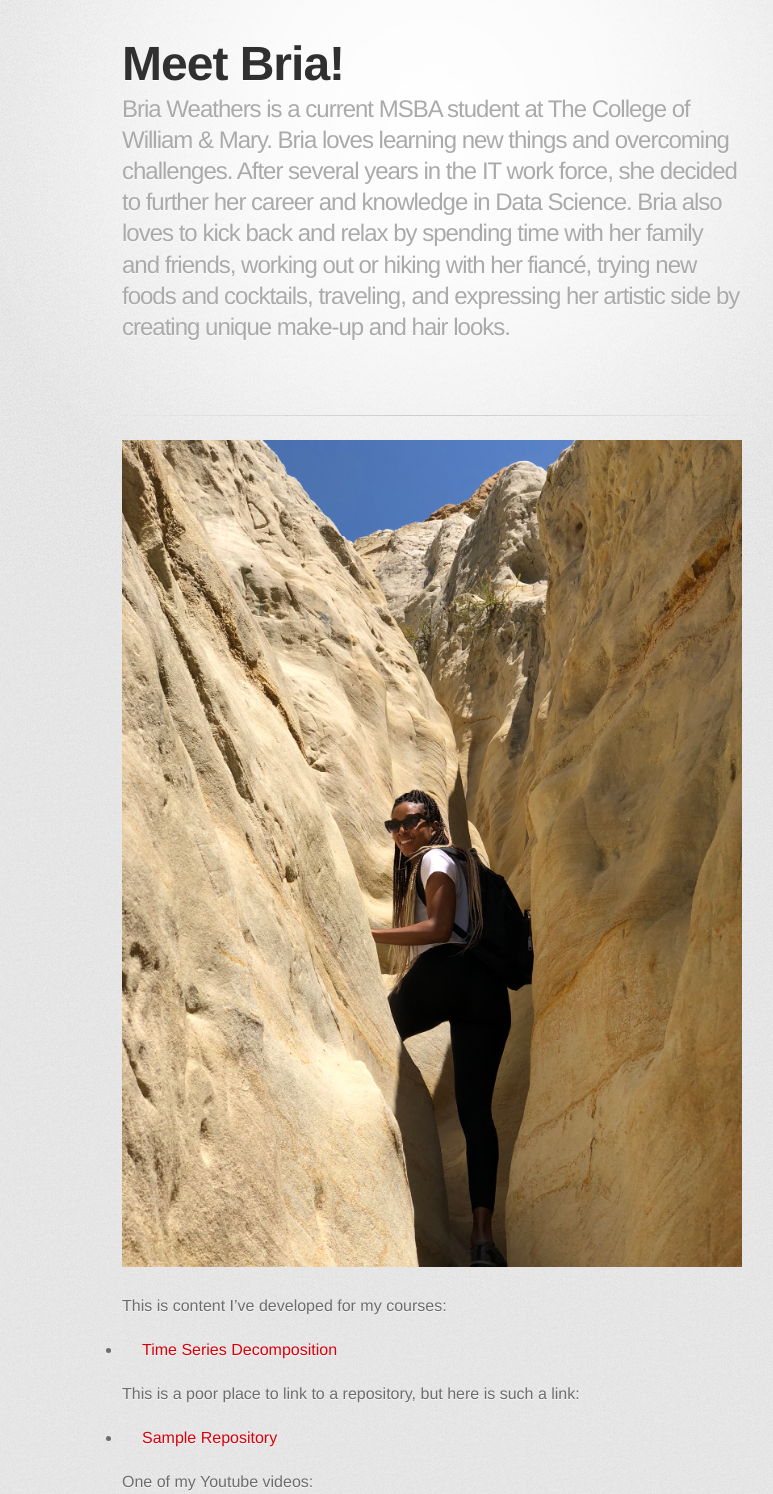
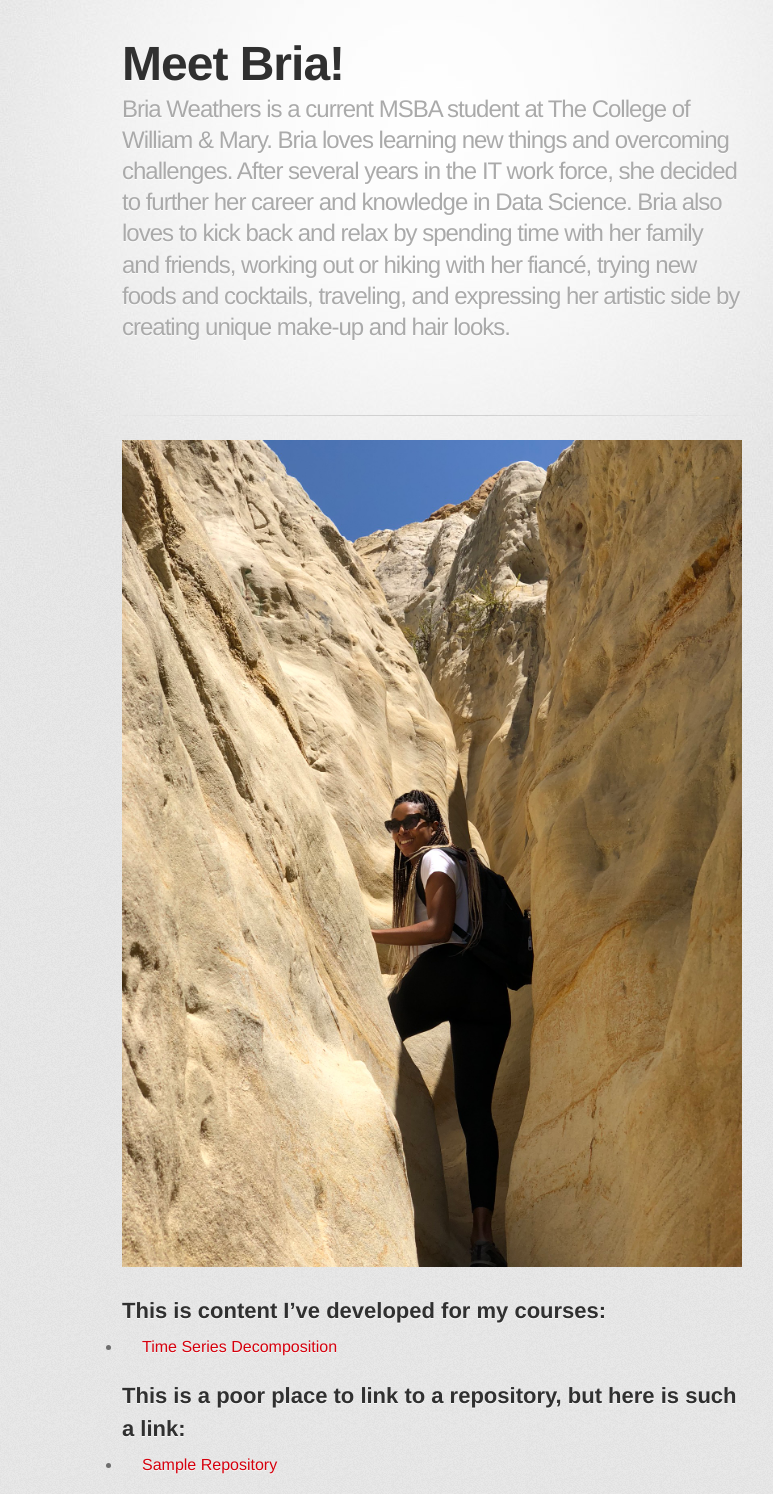
Before and after one commit to shehergit/shehergit.github.io, a Jekyll site: the page built from index.md, in a window 1280 px wide. Shown: the top 1494 px of the page, without its empty margins (208-981 px from the left). Built offline with Jekyll 4.4.1, drawn with Linux system fonts in a browser that asks for light colours; some web fonts are replaced; our own code applies the rules of GitHub Pages for plain Markdown files; grey boxes are pictures that could not be loaded.

```diff
--- a/index.md
+++ b/index.md
@@ -6,13 +6,13 @@ description: Bria Weathers is a current MSBA student at The College of William &
 ![My Picture](/pics/Sandiego.JPG)
 
 
-This is content I've developed for my courses:
+## This is content I've developed for my courses:
 - [Time Series Decomposition](/timeseries/index.md)
 
-This is a poor place to link to a repository, but here is such a link:
+## This is a poor place to link to a repository, but here is such a link:
 - [Sample Repository](https://github.com/shehergit/sample)
 
 
-One of my Youtube videos:
+## One of my Youtube videos:
 
 [![DIY Hair Mask](https://img.youtube.com/vi/vaatGxTaz8c/0.jpg)](http://www.youtube.com/watch?v=vaatGxTaz8c)
```
